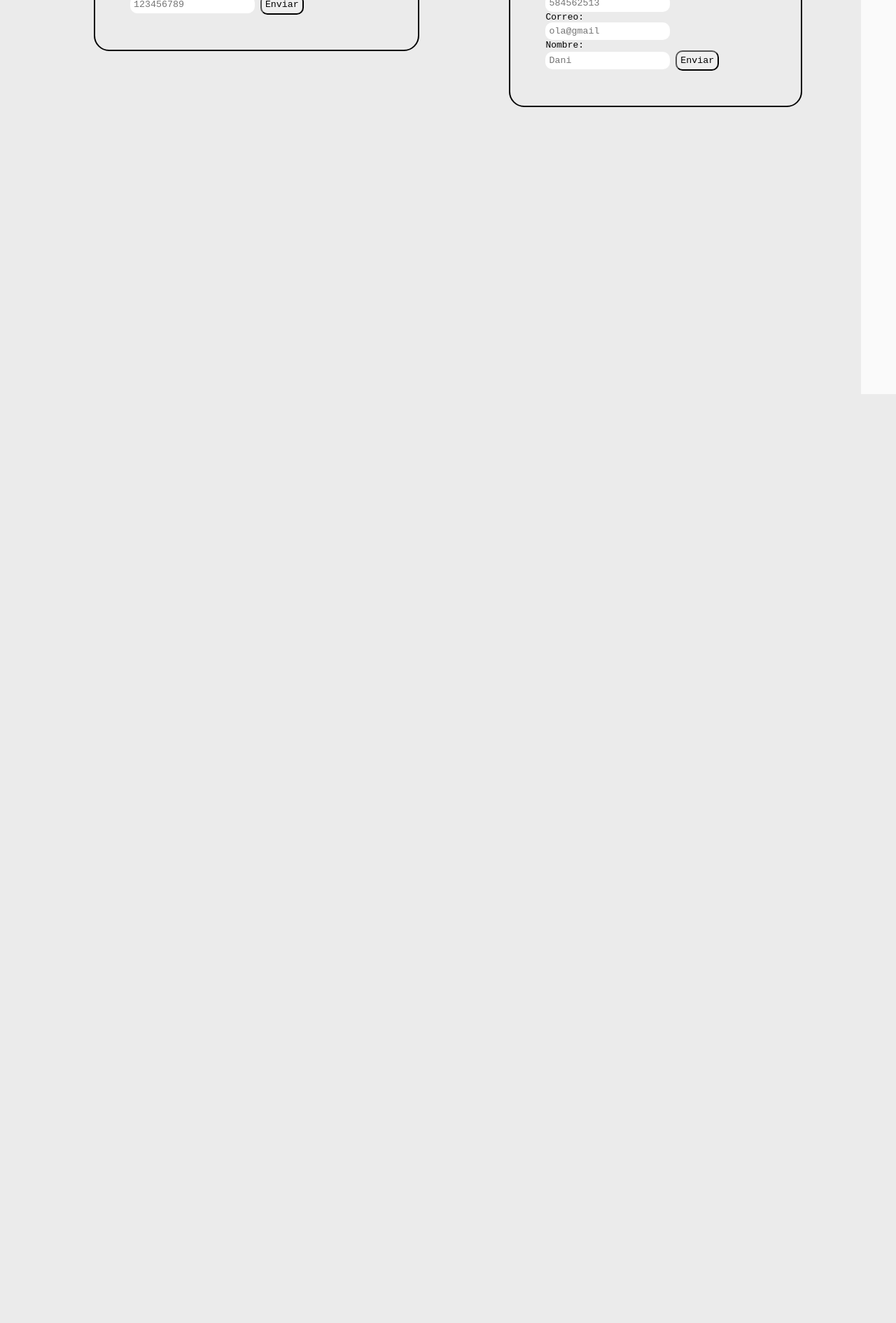
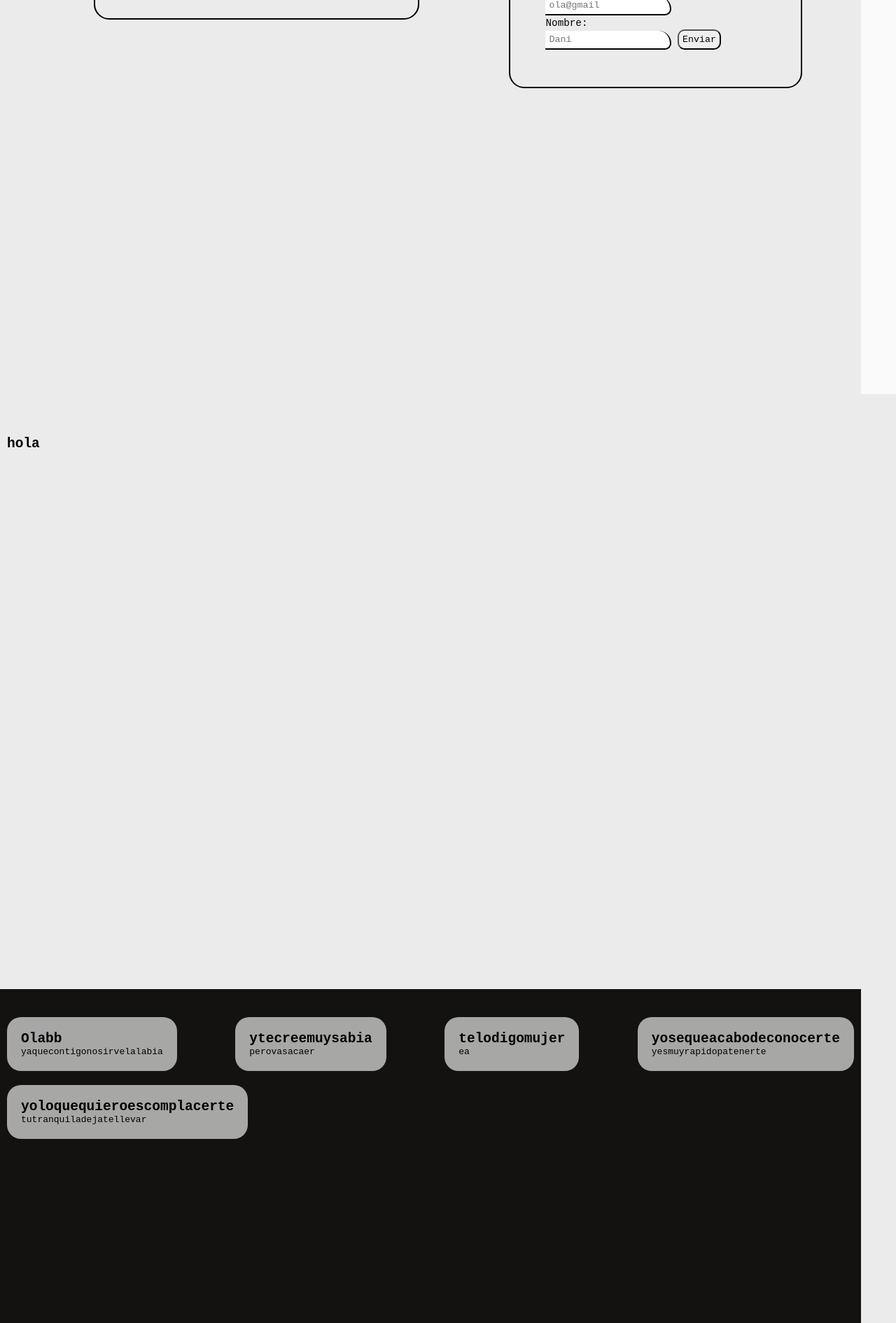
Before and after one commit to D4N-1/SAM_WEB, a plain HTML site: page index.html in a window 1280 px wide. Shown: the part 237-2127 px from the top of the page at 70% size. Before the commit the page ends 800 px from the top, so only its background shows below. Drawn offline with Linux system fonts and the light colour scheme; files whose address does not match are found by name.

Commit message:
secciones

```diff
--- a/index.html
+++ b/index.html
@@ -45,7 +45,7 @@
                         <a href="#" class="a-superior">Info</a>
                         <a href="#" class="a-superior">Más</a>
                     </div>
-                    <div>
+                    <div class="menu-superior-login">
                         <a href="#">ESP</a>
                         <a href="#" class="login-button">Iniciar Sesión</a>
                     </div>
@@ -54,7 +54,7 @@
         <main>
             <section class="section-1">
                 <h1>Hola!</h1>
-                <div class="flex-container">
+                <div class="section-1-flex-container">
                     <div class="form-container">
                         <h2>Peticion GET (Revisa algun contacto)</h2>
                         <form class="form getContactForm" id="contactForm">
@@ -72,7 +72,7 @@
                                 <input type="text" placeholder="584562513" id="postContacto" required>
                             </label>
                             <br>
-                            <label>Correo: <br>
+                            <label>ID Whatsapp: <br>
                                 <input type="text" placeholder="ola@gmail" id="postCorreo">
                             </label>
                             <br>
@@ -85,6 +85,36 @@
                     </div>
                 </div>
             </section>
+            <section class="section-2">
+                <h2>hola</h2>
+            </section>
+            <section class="section-3">
+                <div class="section-3-flex-container">
+                    <div class="section-3-flex-items">
+                        <h2>Olabb</h2>
+                        <p>yaquecontigonosirvelalabia</p>
+                    </div>
+                    <div class="section-3-flex-items">
+                        <h2>ytecreemuysabia</h2>
+                        <p>perovasacaer</p>
+                    </div>
+                    <div class="section-3-flex-items">
+                        <h2>telodigomujer</h2>
+                        <p>ea</p>
+                    </div>
+                    <div class="section-3-flex-items">
+                        <h2>yosequeacabodeconocerte</h2>
+                        <p>yesmuyrapidopatenerte</p>
+                    </div>
+                    <div class="section-3-flex-items">
+                        <h2>yoloquequieroescomplacerte</h2>
+                        <p>tutranquiladejatellevar</p>
+                    </div>
+                </div>
+            </section>
+            <section class="section-4">
+
+            </section>
         </main>
         <footer></footer>
     </div>
--- a/src/css/style.css
+++ b/src/css/style.css
@@ -4,22 +4,24 @@
     padding: 0;
     box-sizing: border-box;
 }
+
 :root {
-    --fafafa: #fafafa;
-    --ebebeb: #ebebeb;
-    --ebe844: #ebe844;
+    --color-fafafa: #fafafa;
+    --color-ebebeb: #ebebeb;
+    --color-ebe844: #ebe844;
+    --color-141210: #141210;
+}
 
-}
 body {
     color: white;
-    background-color: var(--ebebeb);
+    background-color: var(--color-ebebeb);
 }
 
 /* Menu Lateral */
 
 .nav-menu-lateral {
     position: fixed;
-    background-color: var(--fafafa);
+    background-color: var(--color-fafafa);
     padding: 70px 10px 0 10px;
     display: flex;
     gap: 20px;
@@ -47,7 +49,7 @@ body {
     width: 100%;
     height: 50px;
     z-index: 60;
-    background-color: var(--fafafa);
+    background-color: var(--color-fafafa);
     color: #000;
     padding: 0 10px;
     box-shadow: 0px 0px 10px 0px black;
@@ -56,12 +58,19 @@ body {
     align-items: center;
     font-size: 20px;
     gap: 10px;
-    width: 100%;
 }
 
-.nav-menu-superior a {
+.nav-menu-superior a{
     text-decoration: none;
-    color: #000
+    color: #000;
+    transition: background-color .5s ease, transform .5s ease;
+    border-radius: 20px;
+    padding: 5px;
+}
+
+.nav-menu-superior a:hover {
+    background-color: #cacaca;
+    transform: scale(1.1);
 }
 
 .menu-superior-perfil {
@@ -87,9 +96,16 @@ body {
     width: 45%;
 }
 
-.login-button {
+.menu-superior-login {
+    display: flex;
+    justify-content: space-between;
+    align-items: center;
+    gap: 10px
+}
+
+.menu-superior-login .login-button {
     padding: 10px;
-    background-color: var(--ebe844);
+    background-color: var(--color-ebe844);
     border-radius: 20px;
 }
 /* >>>>>>>MEDIA QUERY<<<<< */
@@ -164,10 +180,6 @@ body {
     visibility: visible;
     }
 
-    body:has(.nav-menu-lateral:hover) main > .section-1 {
-    filter: brightness(70%);
-    }
-
     .section-1 {
     margin-left: 50px;
     margin-top: 50px;
@@ -223,18 +235,37 @@ body {
 
 main {
     margin: 50px 50px 0px 0px;
-    padding: 10px;
     border-radius: 20px;
 }
-.section-1 {
-    color: black
+
+main::after {
+    content: "";
+    position: fixed;
+    top: 0;
+    left: 0;
+    width: 100vw;
+    height: 100vh;
+    pointer-events: none;
+    background-color: #0004;
+    opacity: 0;
+    transition: opacity .5s ease;
+}
+
+body:has(.nav-menu-lateral:hover) main::after {
+    opacity: 1;
+}
+
+.section-1, .section-2, .section-3, .section-4{
+    color: black;
+    height: 100vh;
+    padding: 10px
 }
 
 h1 {
     text-align: center;
 }
 
-.flex-container {
+.section-1-flex-container {
     display:flex;
     justify-content: space-around;
     align-items: start;
@@ -251,20 +282,55 @@ h1 {
     padding: 20px;
     border-radius: 20px 5px 20px 20px;
     margin: 10px;
-    min-width: 250px;
+}
+.form label {
+    font-size: 1.1rem;
 }
 
 .form input {
+    margin: 3px 0;
     padding: 5px;
-    border-radius: 10px;
-    border: none
+    border-radius: 0 20px 10px 0px;
+    border: none;
+    border: 2px solid black;
+    border-top: none;
+    border-left: none;
 }
 
 .form button {
     padding: 5px;
     border-radius: 10px;
+    transition: background-color .5s ease, transform .5s ease;
+}
+
+.form button:hover {
+    background-color: #ccc;
+    transform: scale(1.05);
 }
 
 .respuesta {
     font-size: 1.2rem;
 }
+
+.section-3 {
+    background-color: var(--color-141210);
+}
+
+.section-3-flex-container {
+    display: flex;
+    justify-content: space-between;
+    align-items: start;
+    flex-wrap: wrap;
+    gap: 20px;
+    padding: 30px 0;
+}
+
+.section-3-flex-items {
+    background-color: #cccc;
+    padding: 20px;
+    border-radius: 20px;
+}
+
+.section-4 {
+    background-color: #000;
+}
```
